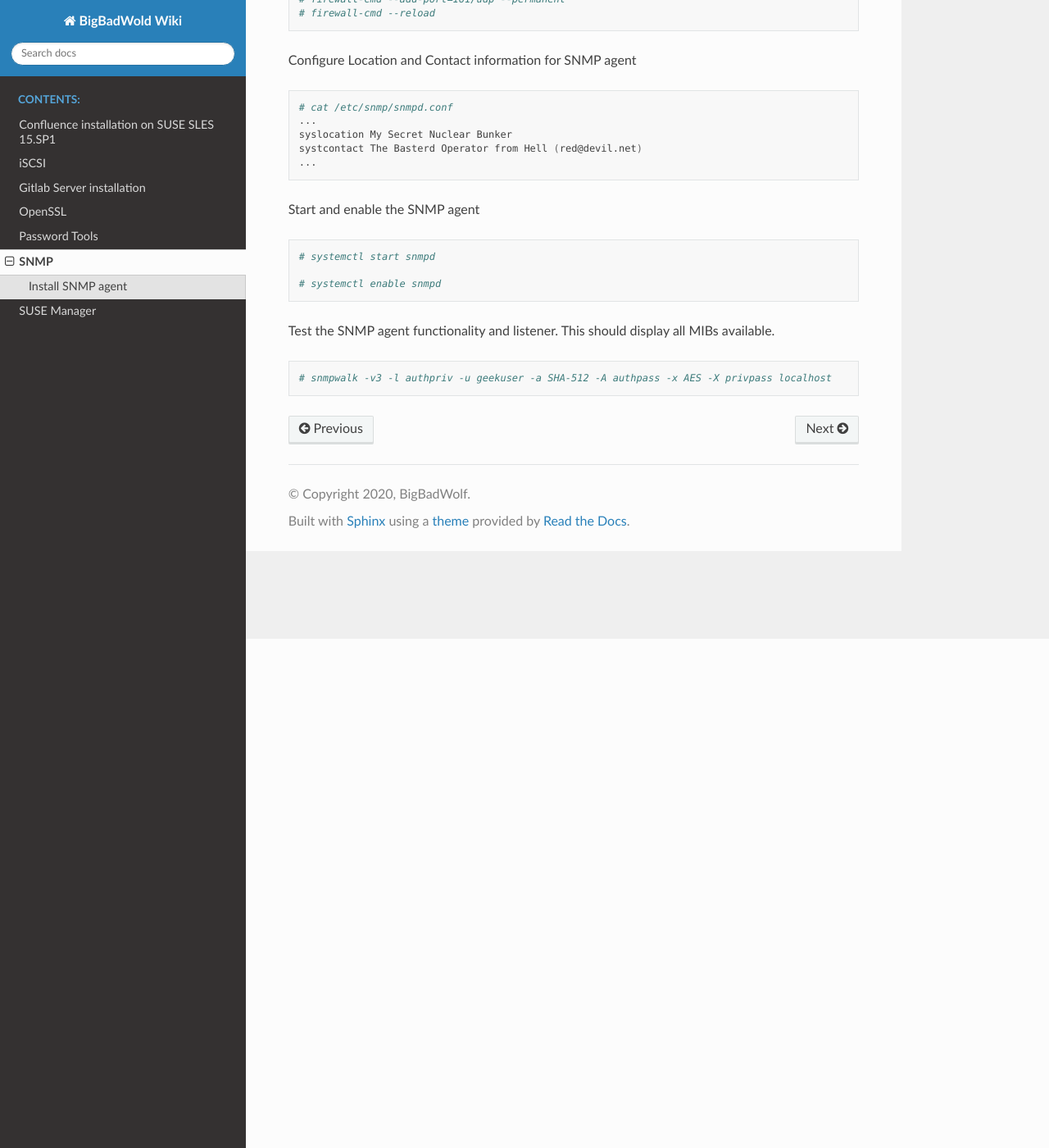
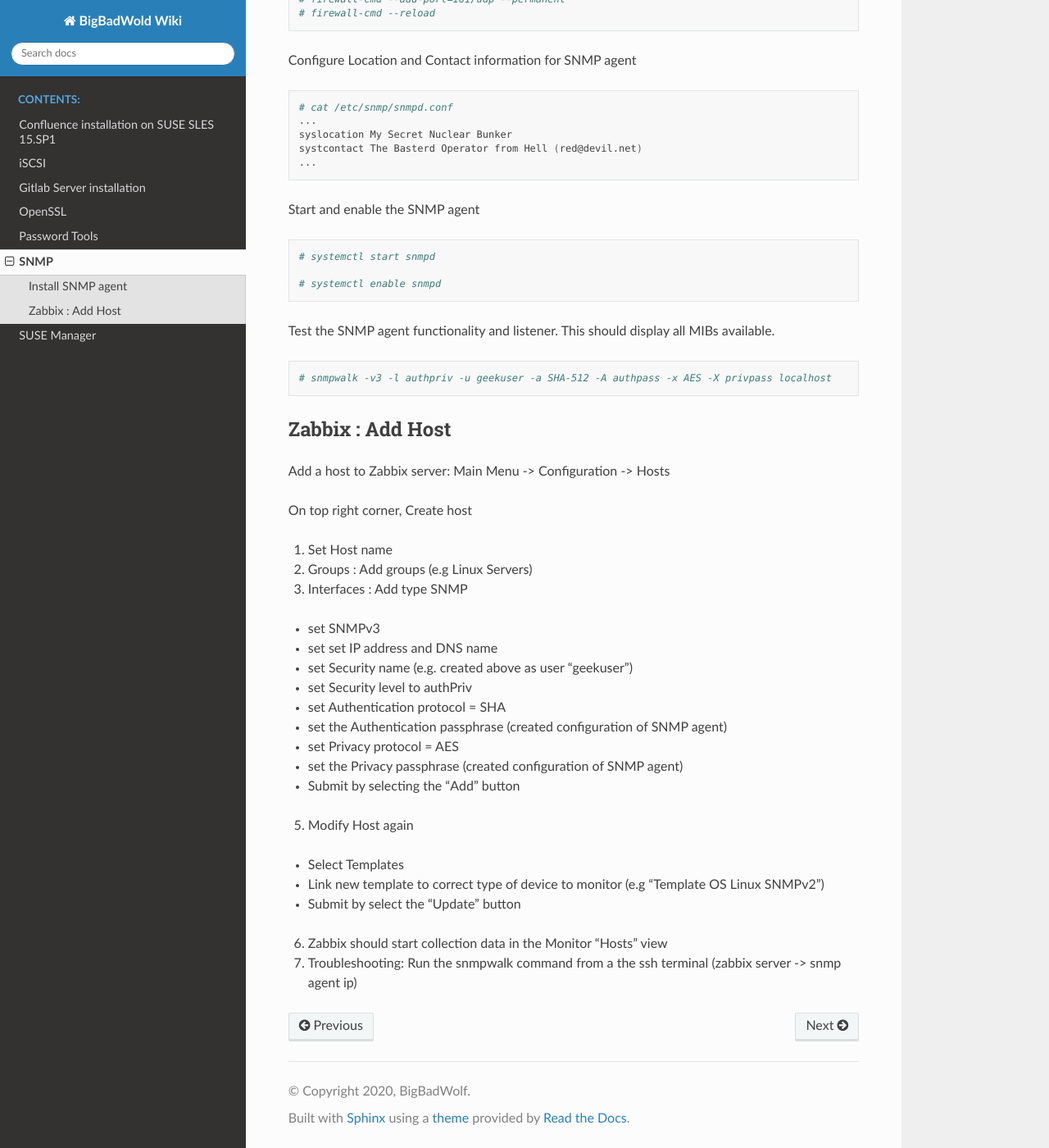
Before and after one commit to p3ll1n0r3/readthedocs, a Sphinx documentation site: the page built from docs/snmp.rst, in a window 1280 px wide and 1400 px high, scrolled down 621 px. Shown: the whole window at 82% size. Built offline with Sphinx 7.4.7 and the Read the Docs theme 2.0.0, drawn with Linux system fonts in a browser that asks for light colours.

Commit message:
Update snmp.rst

```diff
--- a/docs/snmp.rst
+++ b/docs/snmp.rst
@@ -64,3 +64,37 @@
 .. code-block:: shell
 
    # snmpwalk -v3 -l authpriv -u geekuser -a SHA-512 -A authpass -x AES -X privpass localhost
+
+
+Zabbix : Add Host
+'''''''''''''''''
+
+Add a host to Zabbix server: Main Menu -> Configuration -> Hosts
+
+On top right corner, Create host
+
+1) Set Host name
+
+2) Groups : Add groups (e.g Linux Servers)
+
+3) Interfaces : Add type SNMP
+
+- set SNMPv3
+- set set IP address and DNS name
+- set Security name (e.g. created above as user "geekuser")
+- set Security level to authPriv
+- set Authentication protocol = SHA
+- set the Authentication passphrase (created configuration of SNMP agent)
+- set Privacy protocol = AES
+- set the Privacy passphrase (created configuration of SNMP agent)
+- Submit by selecting the "Add" button
+
+5) Modify Host again
+
+- Select Templates
+- Link new template to correct type of device to monitor (e.g "Template OS Linux SNMPv2")
+- Submit by select the "Update" button
+
+6) Zabbix should start collection data in the Monitor "Hosts" view
+
+7) Troubleshooting: Run the snmpwalk command from a the ssh terminal (zabbix server -> snmp agent ip)
```
